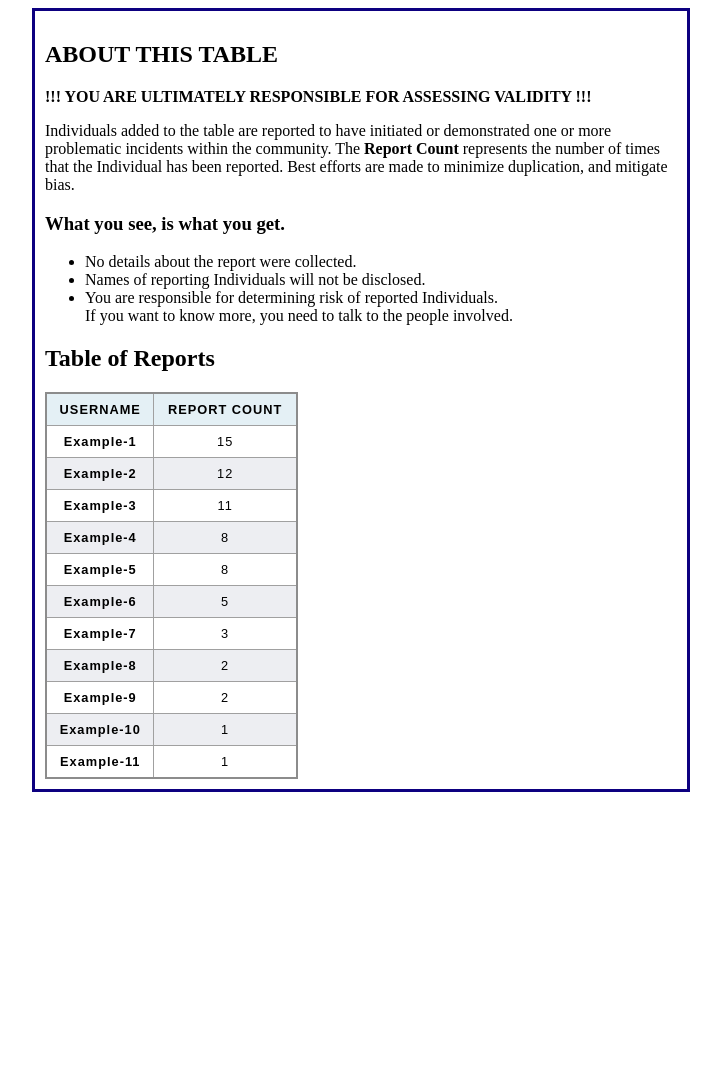
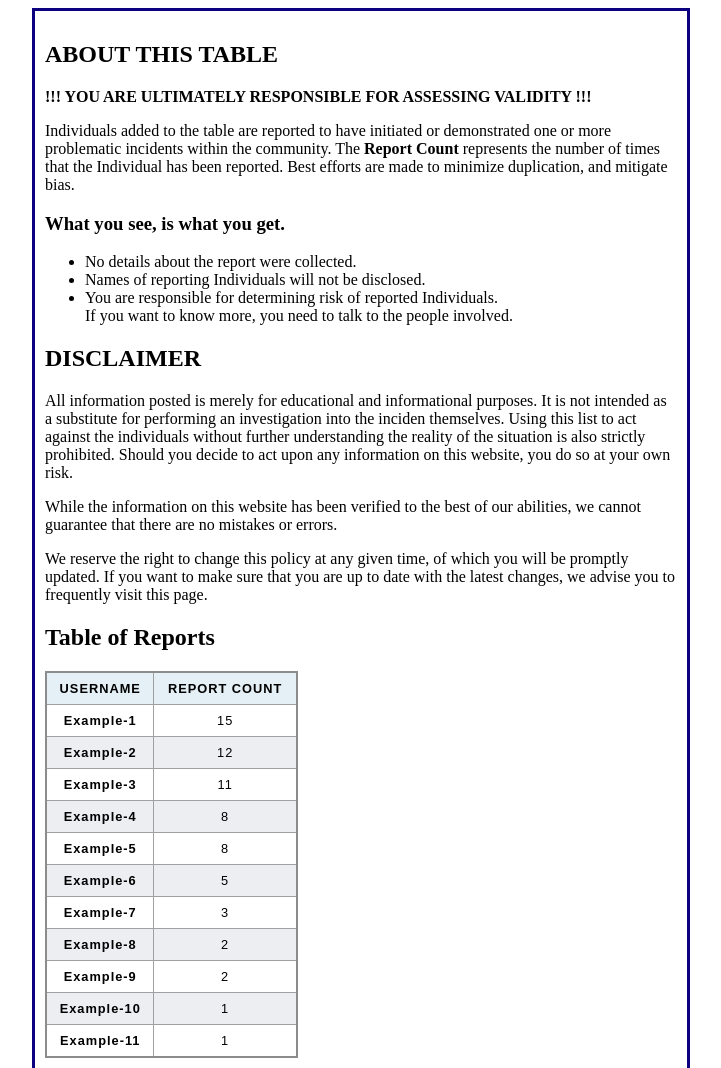
Before and after one commit to BanjoFox/Community-Reporting-List, a plain HTML site: page index.html in a window 1280 px wide. Shown: the top 1068 px of the page, without its empty margins (279-1000 px from the left). Before the commit the page ends 800 px from the top, so only its background shows below. Drawn offline with Linux system fonts and the light colour scheme.

Commit message:
Add README, and disclaimer

```diff
--- a/index.html
+++ b/index.html
@@ -30,7 +30,23 @@
             </ul>
         </p>
       </section>
-
+      <section>
+            <h2>DISCLAIMER</h2>
+            <p>
+                All information posted is merely for educational and informational purposes. It is not intended
+                as a substitute for performing an investigation into the inciden themselves. Using this list to act against the individuals without
+                further understanding the reality of the situation is also strictly prohibited. Should you decide to act upon any information on this website,
+                you do so at your own risk.
+            </p>
+            <p>
+                While the information on this website has been verified to the best of our abilities, we cannot guarantee that there are no mistakes or errors.
+            </p>
+            <p>
+                We reserve the right to change this policy at any given time, of which you will be promptly
+                updated. If you want to make sure that you are up to date with the latest changes, we advise
+                you to frequently visit this page.
+            </p>
+      </section>
       <!-- Begin Table of potentially bad actors-->
       <!-- Beautified using the Mozilla MDSN table CSS (css/msdn-table.css)-->
        <h2>Table of Reports</h2>
```
Also changed, not shown: 1 other file.
